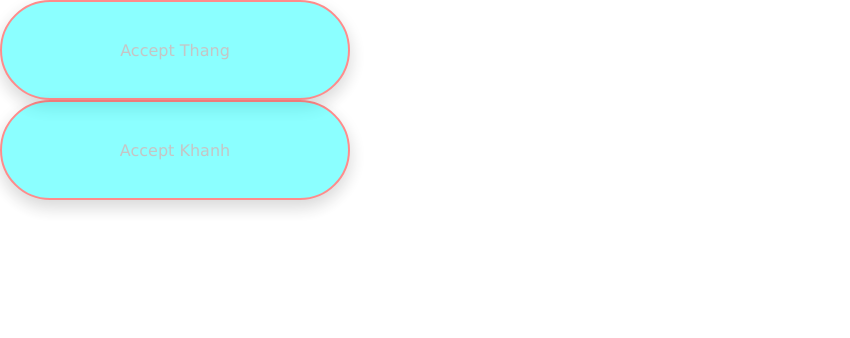
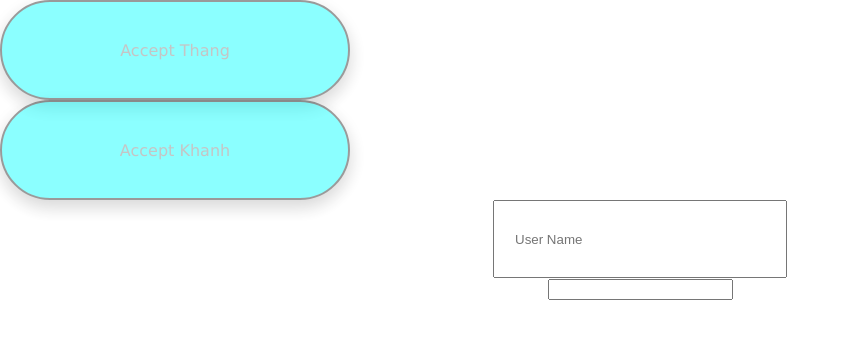
Before and after one commit to thangndtitf/VRMS-Web, a React (Create React App) app: page / in a window 1280 px wide. Shown: the top 338 px of the page, without its empty margins (0-850 px from the left). Built offline with nearby package versions, Linux system fonts and the light colour scheme.

Commit message:
Thang commit for text input

```diff
--- a/src/App.js
+++ b/src/App.js
@@ -2,12 +2,15 @@ import React from 'react'
 import './App.css';
 
 import {Acceptbutton} from './components/button/index'
+import {UserNameInput , PassworldInput} from './components/textinput/index'
 
 const App = () => {
   return (
     <div className="App">
       <Acceptbutton className="App_btn" buttonText='Thang'/>
       <Acceptbutton buttonText='Khanh'/>
+      <UserNameInput />
+      <PassworldInput />
     </div>
   );
 }
--- a/src/components/button/acceptbutton/acceptbutton.css
+++ b/src/components/button/acceptbutton/acceptbutton.css
@@ -7,7 +7,7 @@
     /*font-size: 45px;*//* tỉnh chỉnh kích thước của nút */
     padding:32px 16px; /* thay đổi kích thước đệm của nút */
     border-radius: 25cqi; /*Điều chính độ bo tròn của nút */
-    border: 2px solid red; /* dùng để điều chỉnh màu + độ dày của đường viền bo của nút */
+    border: 2px solid #222222; /* dùng để điều chỉnh màu + độ dày của đường viền bo của nút */
     transition-duration: 0.45s; /* dùng để điều chỉnh thời gian chuyển đôi style khi hover */
     box-shadow: 0 8px 16px 0 rgba(0,0,0,0.2), 0 6px 20px 0 rgba(0,0,0,0.19); /* dùng để chỉnh đổ bóng của nút */
     opacity: 45%; /* dùng để chỉnh độ mờ của nsut */
--- /dev/null
+++ b/src/components/textinput/index.js
@@ -0,0 +1,2 @@
+export {default as UserNameInput} from'./userNameInput/UserNameInput'
+export {default as PassworldInput} from'./passworldinput/PassworldInput'
--- /dev/null
+++ b/src/components/textinput/passworldinput/PassworldInput.js
@@ -0,0 +1,9 @@
+const PassworldInput = () => {
+    return (
+        <div>
+            <input type="password" className="input_passworld" />
+        </div>
+    );
+}
+
+export default PassworldInput;
--- /dev/null
+++ b/src/components/textinput/userNameInput/UserNameInput.css
@@ -0,0 +1,14 @@
+.usernamecontainer {
+    display: inline;
+}
+
+.usernamecontainer .usernamecontainer_input {
+    width: 250px;
+    height: 50px;
+    border: 10%;
+    padding: 12px 20px;
+}
+
+.usernamecontainer .usernamecontainer_input:focus{
+    background-color: #99FFFF;
+}
--- /dev/null
+++ b/src/components/textinput/userNameInput/UserNameInput.js
@@ -0,0 +1,13 @@
+import React from "react";
+
+import './UserNameInput.css'
+
+const UserNameInput = () => {
+    return (
+        <div className="usernamecontainer" >
+            <input type="text" className="usernamecontainer_input"  placeholder="User Name " />
+        </div>
+    );
+}
+
+export default UserNameInput;
```
Also changed, not shown: src/components/textinput/passworldinput/PassworldInput.css (added).
